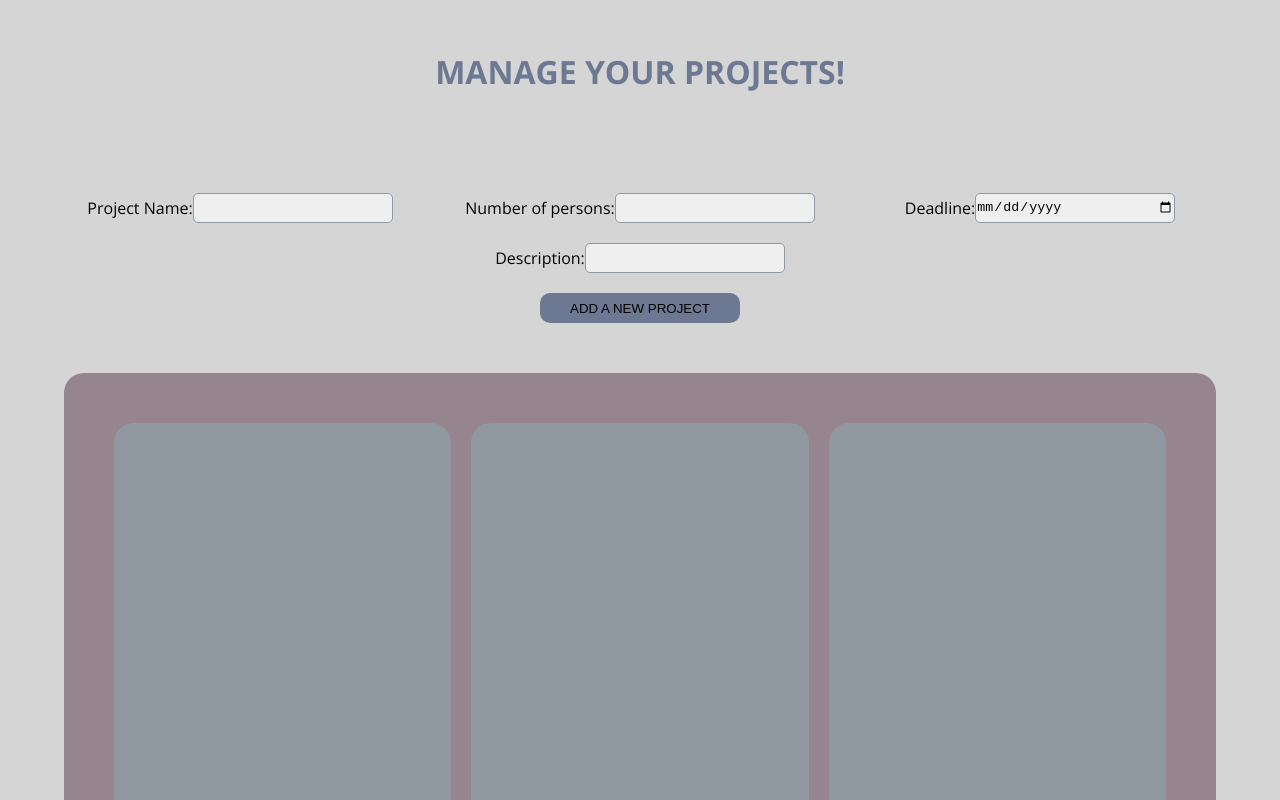
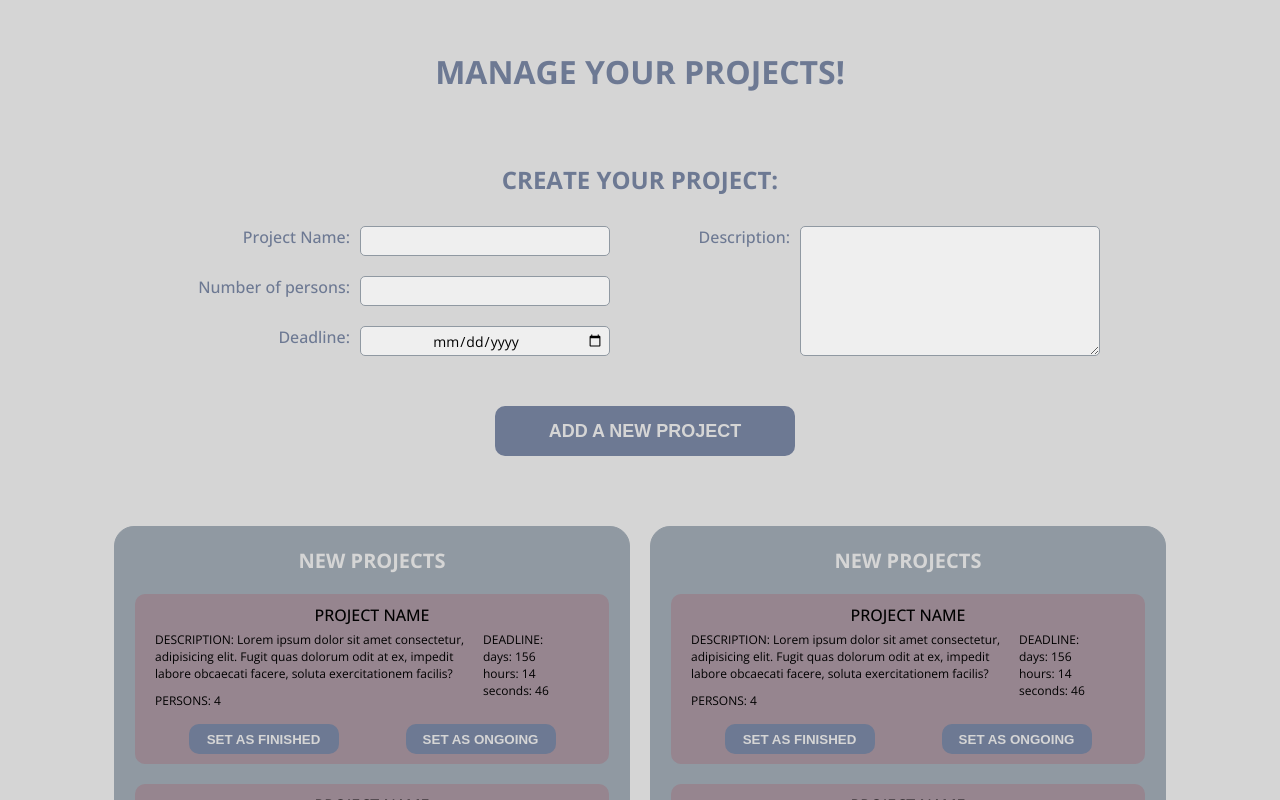
Before and after one commit to BasiaHejduk/manage-your-projects, a React (Create React App) app: page / in a window 1280 px wide. Shown: the top 800 px of the page. Built offline with nearby package versions, Linux system fonts and the light colour scheme.

Commit message:
main layout done

```diff
--- a/src/components/Form/Form.scss
+++ b/src/components/Form/Form.scss
@@ -1,14 +1,26 @@
 @import "../../common/constants.scss";
 
 .form {
-    padding: 50px;
+    max-width: 900px;
+    margin: 0 auto;
+    padding: 20px 0;
+
+    &__header {
+        font-size: 24px;
+        font-weight: 700;
+        color: $lavendar;
+        margin-bottom: 20px;
+        @media (min-width: $tablet) {
+            margin-bottom: 30px;
+        }
+    }
 
     &__form {
         display: grid;
         grid-gap: 20px;
         grid-template-columns: 1fr;
         @media (min-width: $tablet) {
-            grid-template-columns: repeat(3, 1fr);
+            grid-template-columns: repeat(2, 1fr);
         }
     }
 
@@ -16,39 +28,67 @@
         display: flex;
         flex-direction: column;
         align-items: center;
-        justify-self: center;
         @media (min-width: $tablet) {
             flex-direction: row;
         }
         &--desc {
             @media (min-width: $tablet) {
-                grid-column: 1/4;
-                justify-self: center;
+                height: 100%;
+                grid-column: 2/3;
+                grid-row: 1/4;
+                align-self: flex-start;
             }
         }
     }
 
     &__label {
-
+        width: 160px;
+        text-align: center;
+        color: $lavendar;
+        font-weight: 500;
+        margin-bottom: 5px;
+        @media (min-width: $tablet) {
+            align-self: flex-start;
+            text-align: end;
+            margin-right: 10px;
+        }
     }
 
     &__input {
         height: 30px;
-        width: 200px;
+        width: 250px;
         border: 1px solid $overcast;
         border-radius: 5px;
         background-color: lighten($paper, 10%);
+        padding: 5px;
+        text-align: center;
+        font-size: 14px;
+        font-family: $open-sans;
+        &--desc {
+            height: 100px;
+            text-align: start;
+            @media (min-width: $tablet) {
+                height: 100%;
+                width: 300px;
+            }
+        }
     }
 
     &__button {
-        height: 30px;
-        width: 200px;
+        height: 50px;
+        width: 250px;
         border: none;
         border-radius: 10px;
         justify-self: center;
         background-color: $lavendar;
+        color: $paper;
+        font-size: 18px;
+        font-weight: 600;
+        cursor: pointer;
         @media (min-width: $tablet) {
-            grid-column: 1/4;
+            grid-column: 1/3;
+            width: 300px;
+            margin-top: 30px;
         }
     }
 }
--- a/src/components/Form/Form.tsx
+++ b/src/components/Form/Form.tsx
@@ -3,6 +3,7 @@ import "./Form.scss";
 const Form = () => {
     return (
         <section className="form">
+            <h2 className="form__header">CREATE YOUR PROJECT:</h2>
             <form className="form__form">
                 <div className="form__input-wrapper">
                     <label className="form__label">Project Name: </label>
@@ -18,7 +19,7 @@ const Form = () => {
                 </div>
                 <div className="form__input-wrapper form__input-wrapper--desc">
                     <label className="form__label">Description: </label>
-                    <input className="form__input" type="textarea"></input>
+                    <textarea className="form__input form__input--desc"></textarea>
                 </div>
                 <button className="form__button">ADD A NEW PROJECT</button>
             </form>
--- a/src/components/Header/Header.scss
+++ b/src/components/Header/Header.scss
@@ -1,7 +1,10 @@
 @import "../../common/constants.scss";
 
 .header {
-    padding: 50px;
     color: $lavendar;
+    padding: 20px;
     // background-color: $dusty;
+    @media (min-width: $tablet) {
+        padding: 50px;
+    }
 }
--- /dev/null
+++ b/src/components/ProjectItem/ProjectItem.scss
@@ -0,0 +1,65 @@
+@import "../../common/constants.scss";
+
+.project {
+    border-radius: 10px;
+    background-color: $dusty;
+    margin: 20px;
+    padding: 10px 20px;
+
+    &__header {
+        font-size: 16px;
+        font-weight: 500;
+    }
+
+    &__details-wrapper {
+        display: grid;
+        grid-gap:  0 10px;
+        grid-template-columns: 1fr;
+        @media (min-width: $tablet) {
+            grid-template-columns: 3fr 1fr;
+        }
+    }
+
+    &__details {
+        display: flex;
+        flex-direction: column;
+    }
+
+    &__details-item {
+        text-align: start;
+        font-size: 12px;
+        font-weight: 400;
+        margin: 5px 0;
+        text-align: center;
+        @media (min-width: $tablet) {
+            text-align: start;
+        }
+    }
+
+    &__deadline-item {
+
+    }
+
+    &__buttons-wrapper {
+        display: flex;
+        flex-direction: column;
+        @media (min-width: $tablet) {
+            flex-direction: row;
+            justify-content: space-around;
+        }
+    }
+
+    &__button {
+        height: 30px;
+        width: 100%;
+        border: none;
+        border-radius: 10px;
+        background-color: $lavendar;
+        color: $paper;
+        font-weight: 600;
+        margin-top: 10px;
+        @media (min-width: $tablet) {
+            width: 150px;
+        }
+    }
+}
--- /dev/null
+++ b/src/components/ProjectItem/ProjectItem.tsx
@@ -0,0 +1,28 @@
+import "./ProjectItem.scss";
+
+const ProjectItem: React.FC = () => {
+    return (
+        <div className="project">
+            <h6 className="project__header">PROJECT NAME</h6>
+            <div className="project__details-wrapper">
+                <div className="project__details project__details--left">
+                    <p className="project__details-item">DESCRIPTION: Lorem ipsum dolor sit amet consectetur, adipisicing elit. Fugit quas dolorum odit at ex, impedit labore obcaecati facere, soluta exercitationem facilis?</p>
+                    <p className="project__details-item">PERSONS: 4</p>
+                </div>
+                <div className="project__details project__details--right">
+                    <div className="project__details-item project__deadline">DEADLINE:
+                        <p className="project__deadline-item">days: 156</p>
+                        <p className="project__deadline-item">hours: 14</p>
+                        <p className="project__deadline-item">seconds: 46</p>
+                    </div>
+                </div>
+            </div>
+            <div className="project__buttons-wrapper">
+                <button className="project__button">SET AS FINISHED</button>
+                <button className="project__button">SET AS ONGOING</button>
+            </div>
+        </div>
+    )
+};
+
+export default ProjectItem;
--- a/src/components/ProjectsContainer/ProjectsContainer.scss
+++ b/src/components/ProjectsContainer/ProjectsContainer.scss
@@ -9,9 +9,9 @@
     grid-gap: 20px;
     grid-template-columns: 1fr;
     @media(min-width: $tablet) {
-        background-color: $dusty;
+        // background-color: $dusty;
         padding: 50px;
-        grid-template-columns: repeat(3, 1fr);
+        grid-template-columns: repeat(2, 1fr);
     }
 
 }
--- a/src/components/ProjectsContainer/ProjectsContainer.tsx
+++ b/src/components/ProjectsContainer/ProjectsContainer.tsx
@@ -6,7 +6,6 @@ const ProjectsContainer: React.FC = () => {
         <section className="projects-container">
             <ProjectsList/>
             <ProjectsList/>
-            <ProjectsList/>
         </section>
     )
 };
--- a/src/components/ProjectsList/ProjectsList.scss
+++ b/src/components/ProjectsList/ProjectsList.scss
@@ -1,10 +1,21 @@
 @import "../../common/constants.scss";
 
-.projects-list {
+.projects {
     min-height: 200px;
     background-color: $overcast;
+    border: 1px solid $overcast;
     border-radius: 20px;
     @media (min-width: $tablet) {
         min-height: 400px;
     }
+
+    &__header {
+        font-size: 20px;
+        color: $paper;
+        margin: 20px auto;
+    }
+
+    &__list {
+        list-style: none;
+    }
 }
--- a/src/components/ProjectsList/ProjectsList.tsx
+++ b/src/components/ProjectsList/ProjectsList.tsx
@@ -1,9 +1,16 @@
+import ProjectItem from "../ProjectItem/ProjectItem";
 import "./ProjectsList.scss";
 
 const ProjectsList: React.FC = () => {
     return (
-        <ul className="projects-list">
-        </ul>
+        <div className="projects">
+            <h5 className="projects__header">NEW PROJECTS</h5>
+            <ul className="projects__list">
+                <ProjectItem/>
+                <ProjectItem/>
+                <ProjectItem/>
+            </ul>
+        </div>
     )
 };
 
```
